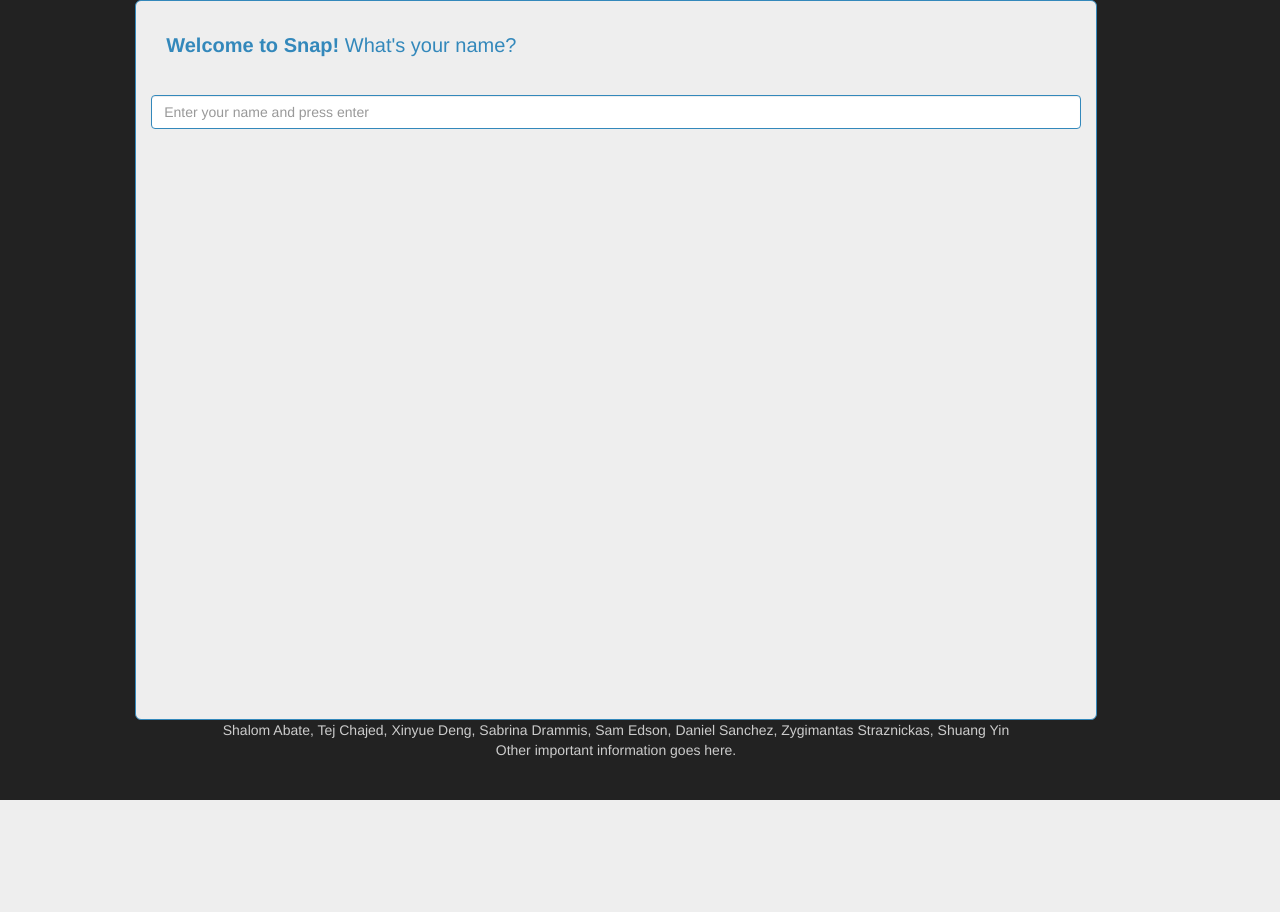
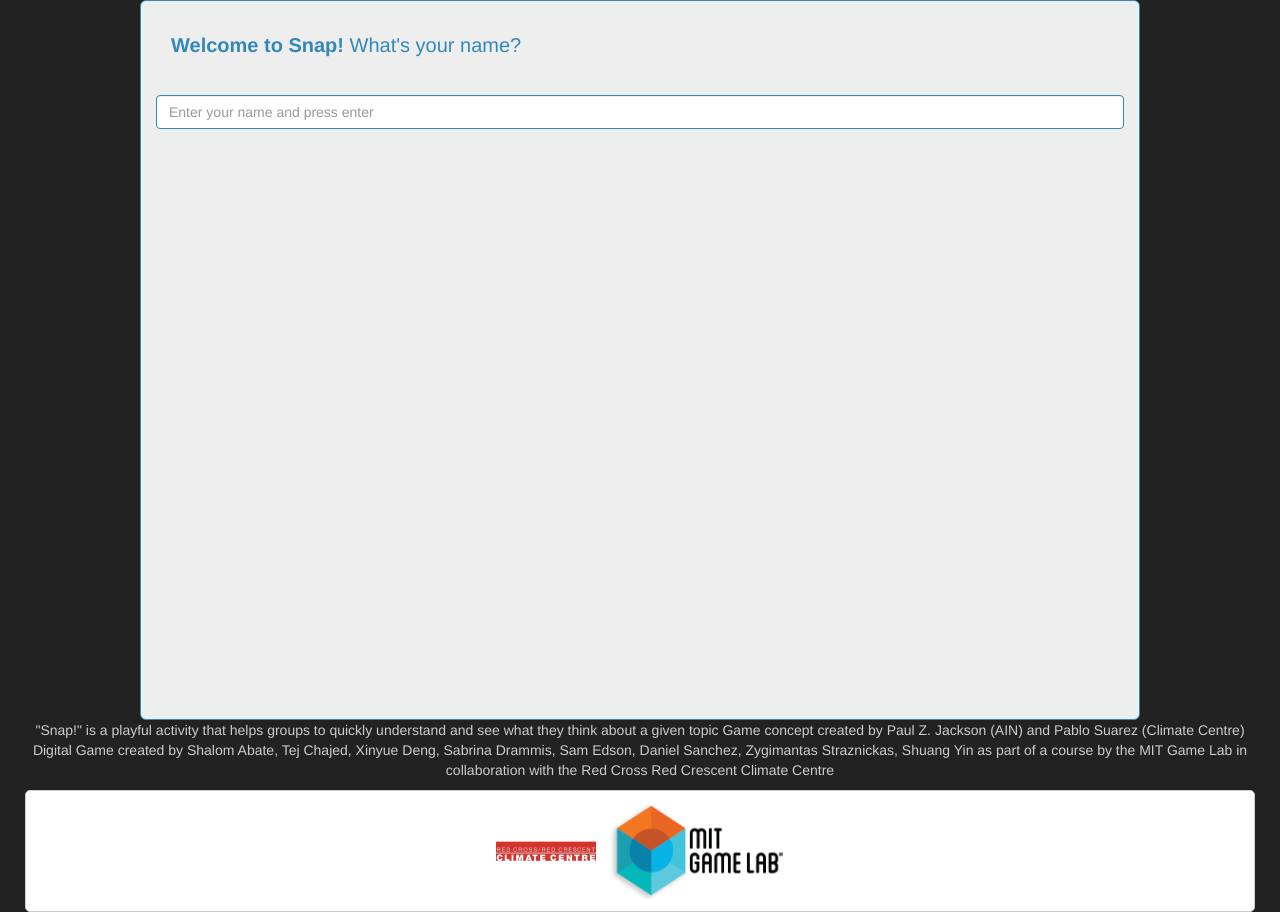
Before and after one commit to CMS611-snap/snap-frontend, a Node server app: page / in a window 1280 px wide. Before the commit the page ends 800 px from the top, so only its background shows below. Run offline with Node 20, Linux system fonts and the light colour scheme; some libraries are stand-ins or nearby versions.

Commit message:
added info and pics to bottom of front end interface

```diff
--- a/public/css/snap.css
+++ b/public/css/snap.css
@@ -73,3 +73,12 @@
     background: none;
     border: none;
 }
+
+.infoPics {
+    background-color: white;
+    border: 1px solid #ccc;
+    border-radius: 5px;
+    margin: 10px;
+    padding: 10px;
+    text-align: center;
+}
--- a/public/index.html
+++ b/public/index.html
@@ -91,8 +91,16 @@
             </div>
 -->
         </div>
-<p id="credits" class="text-center">Shalom Abate, Tej Chajed, Xinyue Deng, Sabrina Drammis, Sam Edson, Daniel Sanchez, Zygimantas Straznickas, Shuang Yin
-<br>Other important information goes here.
+<p id="credits" class="text-center">"Snap!" is a playful activity that helps groups to quickly understand and see what they think about a given topic
+Game concept created by Paul Z. Jackson (AIN) and Pablo Suarez (Climate Centre)
+Digital Game created by Shalom Abate, Tej Chajed, Xinyue Deng, Sabrina Drammis, Sam Edson, Daniel Sanchez, Zygimantas Straznickas, Shuang Yin as part of a course by the MIT Game Lab in collaboration with the Red Cross Red Crescent Climate Centre
+<br>
+<div class="infoPics">
+  <img height="100px" src="/images/red_cross_2.png">
+  &nbsp;
+  <img height="100px" src="/images/mit_game_lab.png">
+</div>
+
 </p>
     </div>
 
```
Also changed, not shown: public/images/mit_game_lab.png (added), public/images/red_cross_2.png (added).
